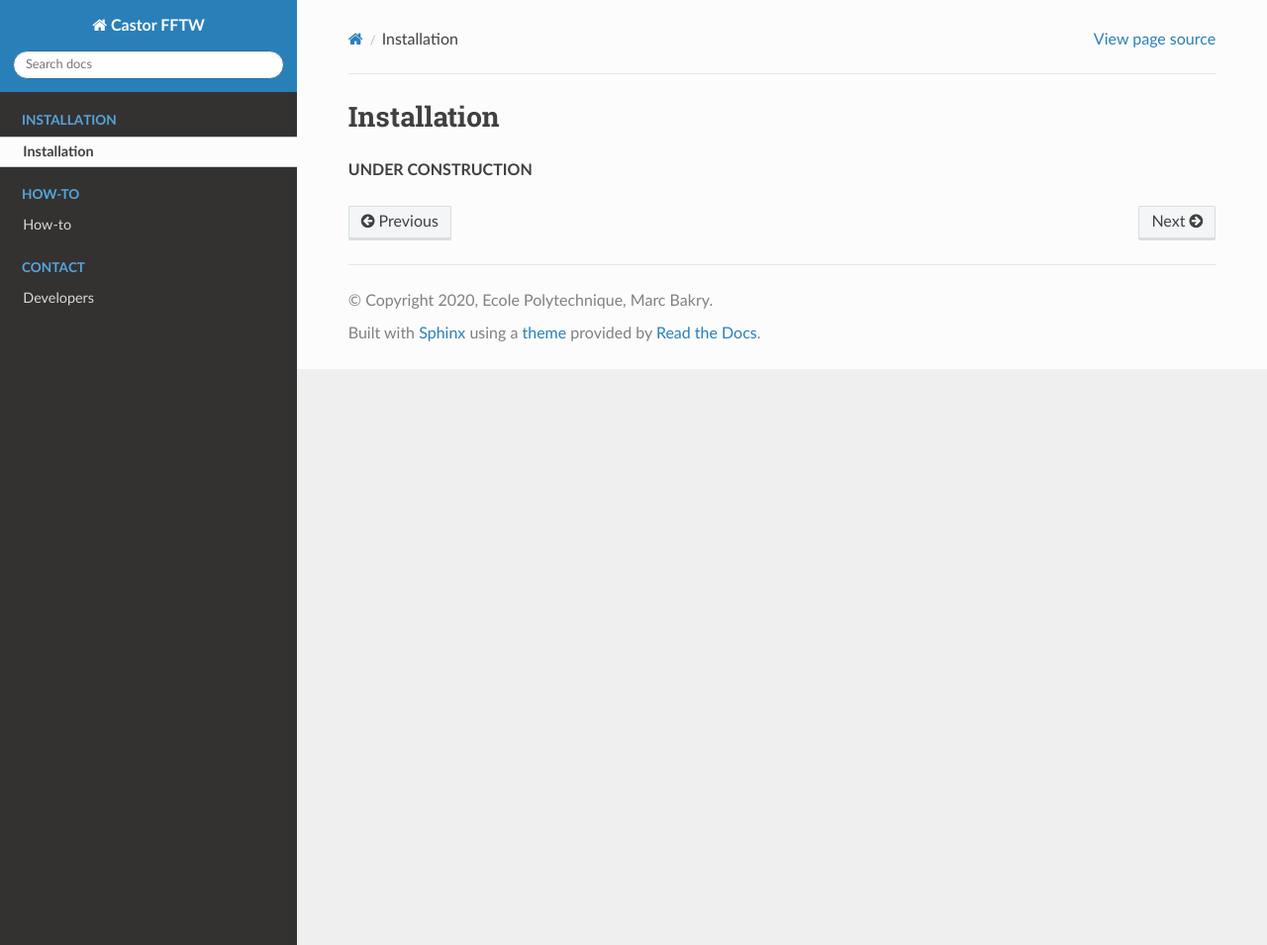
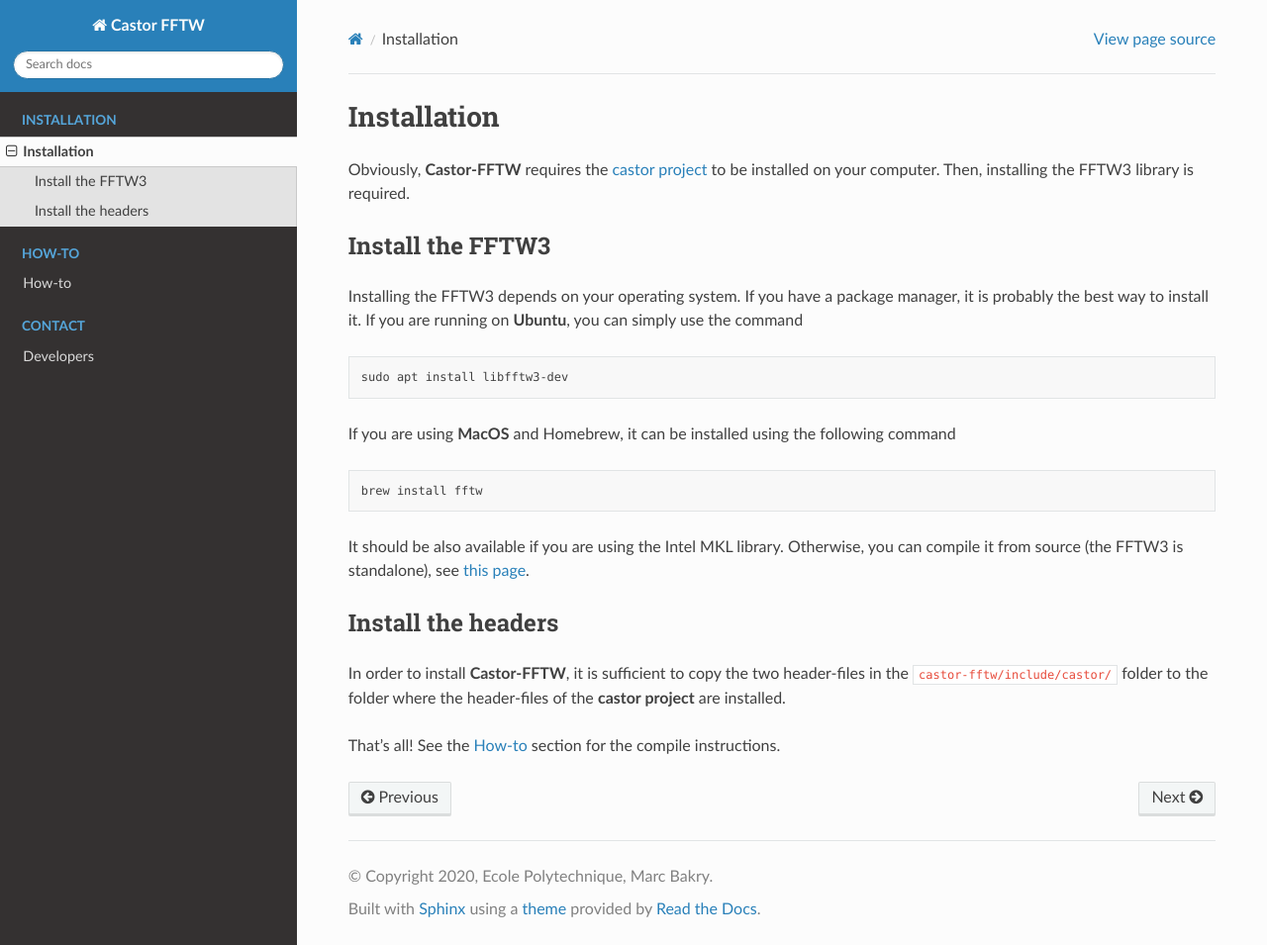
Before and after one commit to marcbakry/castor-fftw, a Sphinx documentation site: the page built from doc/source/installation.rst, in a window 1280 px wide and 955 px high. Shown: the whole window at 99% size. Built offline with Sphinx 7.4.7 and the Read the Docs theme 2.0.0, drawn with Linux system fonts in a browser that asks for light colours.

Commit message:
doc: finished installation, started how-to

```diff
--- a/doc/source/installation.rst
+++ b/doc/source/installation.rst
@@ -3,4 +3,30 @@
 Installation
 ++++++++++++
 
-**UNDER CONSTRUCTION**
+Obviously, **Castor-FFTW** requires the `castor project <http://leprojetcastor.gitlab.labos.polytechnique.fr/castor/>`_ to be installed on your computer. Then, installing the FFTW3 library is required.
+
+Install the FFTW3
+-----------------
+
+Installing the FFTW3 depends on your operating system. If you have a package manager, it is probably the best way to install it. If you are running on **Ubuntu**, you can simply use the command
+
+.. code:: text
+
+    sudo apt install libfftw3-dev
+
+If you are using **MacOS** and Homebrew, it can be installed using the following command
+
+.. code:: text
+
+    brew install fftw
+
+It should be also available if you are using the Intel MKL library. Otherwise, you can compile it from source (the FFTW3 is standalone), see `this page <http://www.fftw.org/download.html>`_.
+
+
+Install the headers
+-------------------
+
+In order to install **Castor-FFTW**, it is sufficient to copy the two header-files in the ``castor-fftw/include/castor/`` folder to the folder where the header-files of the **castor project** are installed.
+
+
+That's all! See the :ref:`label-howto` section for the compile instructions.
```
Also changed, not shown: doc/source/howto.rst (+16 -1 lines).
